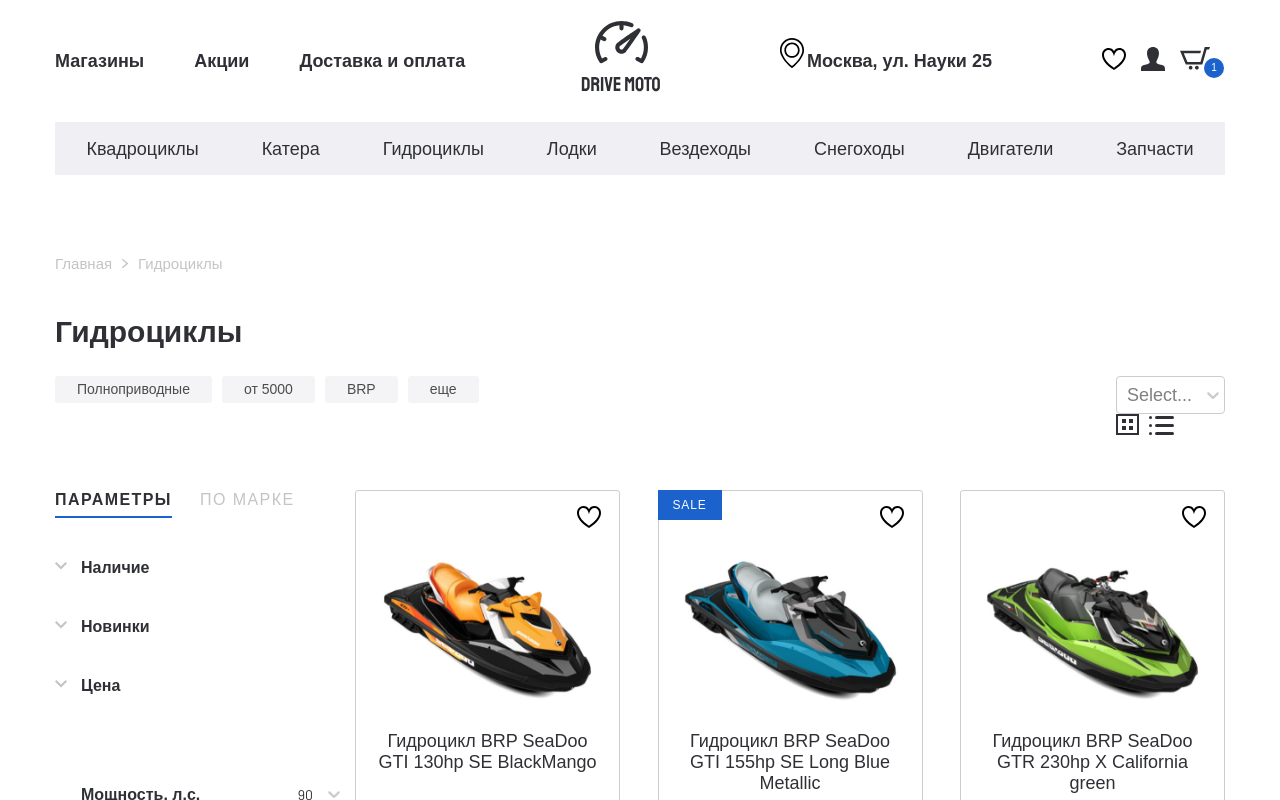
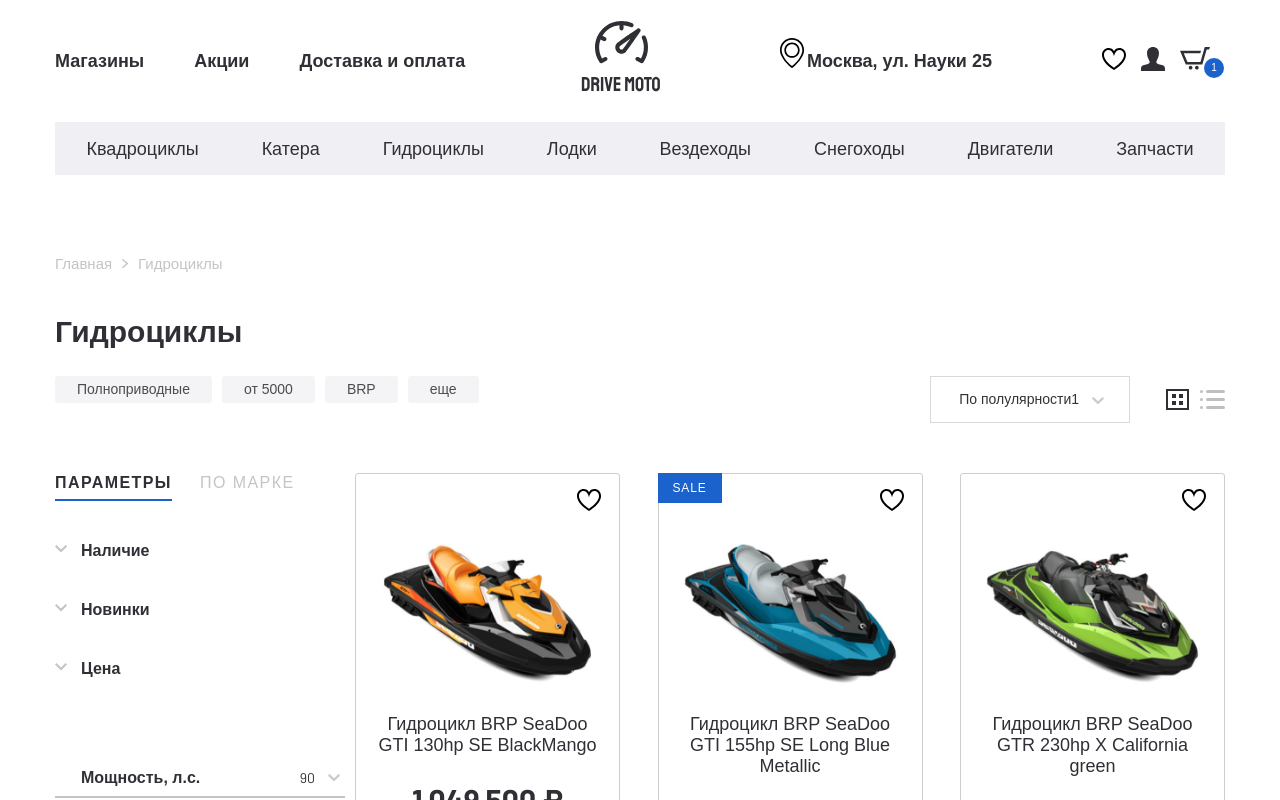
Before and after one commit to Akhad01/drive-moto, a React (Create React App) app: page /catalog in a window 1280 px wide. Shown: the top 800 px of the page. Built offline with nearby package versions, Linux system fonts and the light colour scheme.

Commit message:
Refactored catalog__filter-btn

```diff
--- a/src/components/Catalog.jsx
+++ b/src/components/Catalog.jsx
@@ -43,6 +43,12 @@
 
   ]
 
+  const optionsItem = [
+    {value: "По полулярности1", label: "По полулярности1"},
+    {value: "По полулярности2", label: "По полулярности2"},
+    {value: "По полулярности3", label: "По полулярности3"},
+  ]
+
   const customStyles = {option: (baseStyles) => ({
     ...baseStyles,
     backgroundColor: "white",
@@ -52,6 +58,7 @@
     color: "rgba(0, 0, 0, 0.60)",
     }), control: (baseStyles) => ({
       ...baseStyles,
+      boxShadow: "none",
       border: "none",
       ":hover": {
         border: "none",
@@ -76,62 +83,18 @@
               <button>еще</button>
             </div>
             <div className="catalog__filter-btn">
-              <Select />
-              <button className="catalog__filter-btngrid">
-                <svg
-                  width="23"
-                  height="21"
-                  viewBox="0 0 23 21"
-                  fill="none"
-                  xmlns="http://www.w3.org/2000/svg"
-                >
-                  <rect
-                    x="1"
-                    y="1"
-                    width="21"
-                    height="19"
-                    stroke="#2F3035"
-                    strokeWidth="2"
-                  />
-                  <rect
-                    x="7"
-                    y="6"
-                    width="2"
-                    height="2"
-                    fill="#2F3035"
-                    stroke="#2F3035"
-                    strokeWidth="2"
-                  />
-                  <rect
-                    x="7"
-                    y="13"
-                    width="2"
-                    height="2"
-                    fill="#2F3035"
-                    stroke="#2F3035"
-                    strokeWidth="2"
-                  />
-                  <rect
-                    x="14"
-                    y="6"
-                    width="2"
-                    height="2"
-                    fill="#2F3035"
-                    stroke="#2F3035"
-                    strokeWidth="2"
-                  />
-                  <rect
-                    x="14"
-                    y="13"
-                    width="2"
-                    height="2"
-                    fill="#2F3035"
-                    stroke="#2F3035"
-                    strokeWidth="2"
-                  />
+              <Select className='select-item' defaultValue={optionsItem[0]} options={optionsItem} />
+              <button className="catalog__filter-btngrid catalog__filter-button catalog__filter-button--active">
+                <svg width="23" height="21" viewBox="0 0 23 21" fill="none" xmlns="http://www.w3.org/2000/svg">
+                  <rect x="1" y="1" width="21" height="19" stroke="#2F3035" stroke-width="2"/>
+                  <rect x="7" y="6" width="2" height="2" fill="#2F3035" stroke="#2F3035" stroke-width="2"/>
+                  <rect x="7" y="13" width="2" height="2" fill="#2F3035" stroke="#2F3035" stroke-width="2"/>
+                  <rect x="14" y="6" width="2" height="2" fill="#2F3035" stroke="#2F3035" stroke-width="2"/>
+                  <rect x="14" y="13" width="2" height="2" fill="#2F3035" stroke="#2F3035" stroke-width="2"/>
                 </svg>
+
               </button>
-              <button className="catalog__filter-btnline">
+              <button className="catalog__filter-btnline catalog__filter-button">
                 <svg
                   width="25"
                   height="19"
--- a/src/components/Catalog.scss
+++ b/src/components/Catalog.scss
@@ -31,6 +31,11 @@
   margin-left: 10px;
 }
 
+.catalog__filter-btn {
+  display: flex;
+  align-items: center;
+}
+
 .catalog__filter-btn button {
   background-color: transparent;
   border: none;
@@ -44,9 +49,29 @@
 }
 
 button.catalog__filter-btngrid {
+  width: 26px;
+  height: 21px;
 }
 
 button.catalog__filter-btnline {
+  width: 25px;
+  height: 19px;
+}
+
+.catalog__filter-button {
+  opacity: 0.3;
+}
+
+.catalog__filter-button--active {
+  opacity: 1;
+}
+
+.select-item {
+  border: 1px solid #D7D9DF;
+  font-size: 14px;
+  line-height: 17px;
+  margin-right: 34px;
+  padding: 8px 20px 8px 20px;
 }
 
 .catalog__inner {
@@ -348,6 +373,10 @@
   display: none;
 }
 
+.css-1fdsijx-ValueContainer {
+  margin-right: 10px;
+}
+
 .css-1fdsijx-ValueContainer,
 .css-1xc3v61-indicatorContainer {
   padding: 1px !important;
@@ -485,3 +514,27 @@
   line-height: 16px;
   border-bottom: 1px solid #C4C4C4;
 }
+
+.css-13cymwt-control {
+  border: none !important;
+  min-height: 17px !important;
+}
+
+.css-t3ipsp-control {
+  min-height: 17px !important;
+  border: none !important;
+  box-shadow: none !important;
+}
+
+.css-1dimb5e-singleValue {
+  margin: 0 !important;
+}
+
+.css-qbdosj-Input {
+  padding: 0 !important;
+  margin: 0 !important;
+}
+
+.css-t3ipsp-control:hover {
+  border-color: red !important;
+}
```
